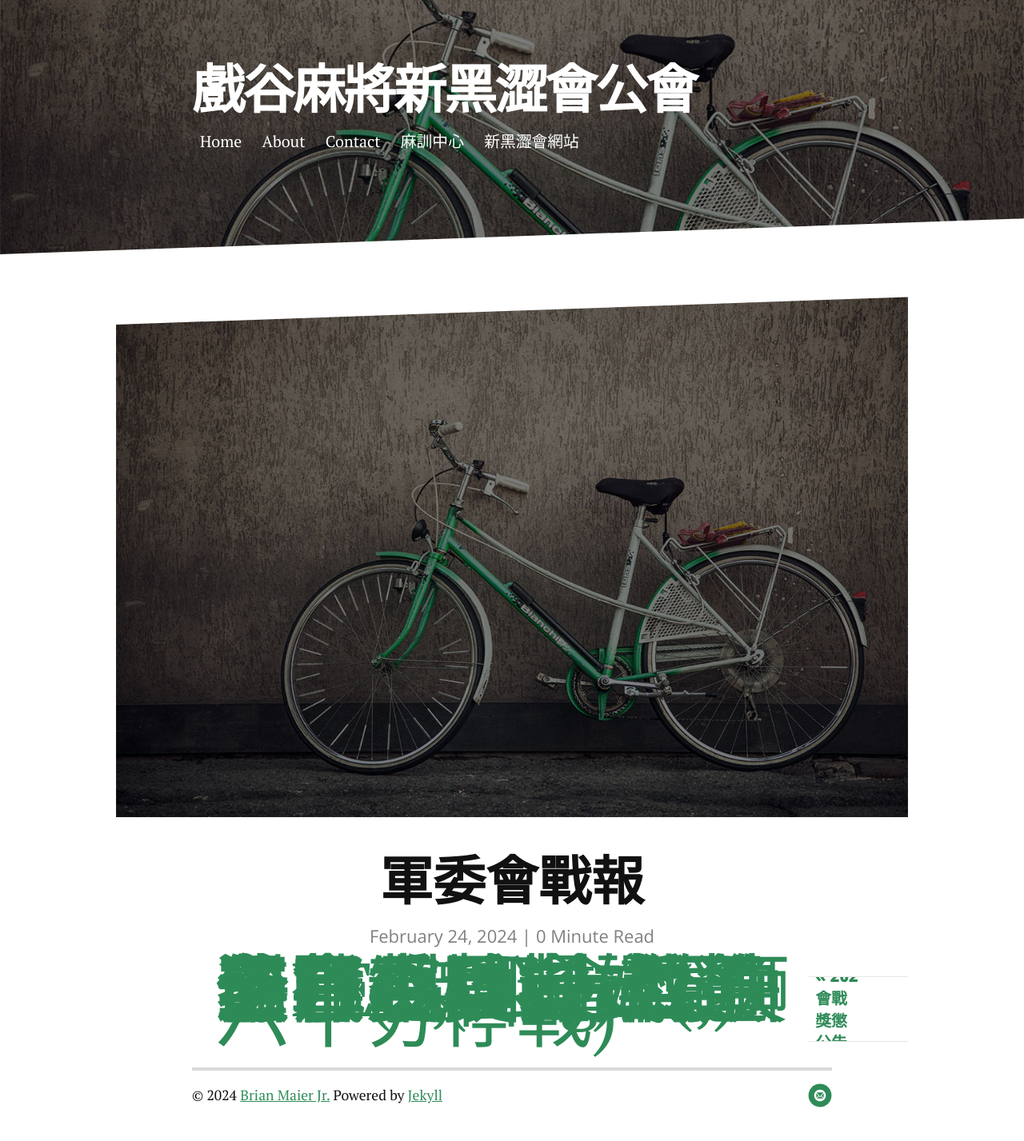
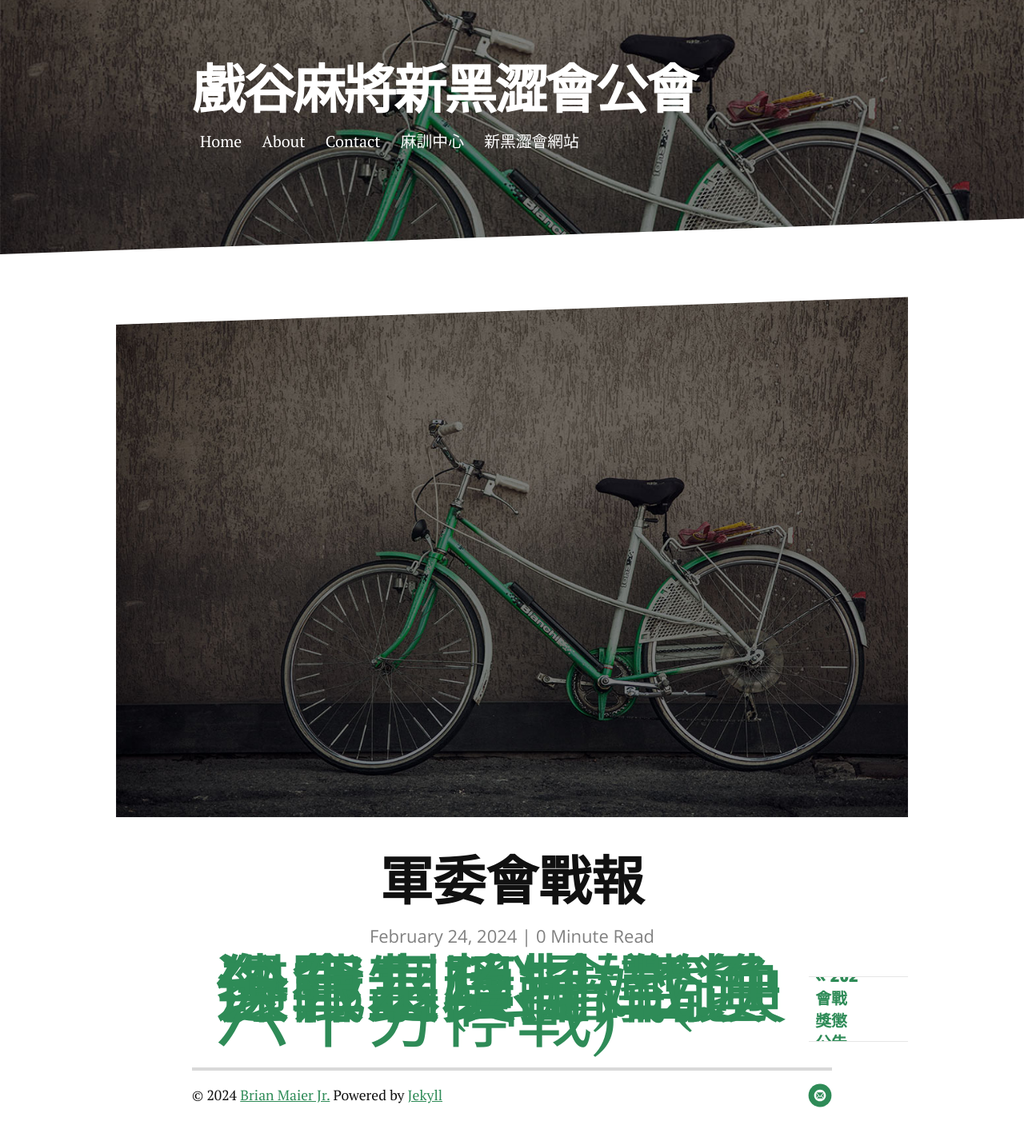
Before and after one commit to jetbomb2012/beloved, a Jekyll site: the page built from _posts/2014-12-14-featured-image.markdown, in a window 1280 px wide. Shown: the whole page at 80% size. Built offline with Jekyll 4.4.1, drawn with Linux system fonts in a browser that asks for light colours; nearby versions of some CDN libraries.

Commit message:
Update 2014-12-14-featured-image.markdown

```diff
--- a/_posts/2014-12-14-featured-image.markdown
+++ b/_posts/2014-12-14-featured-image.markdown
@@ -5,4 +5,4 @@ date:   2024-02-24
 image: touring.jpg
 ---
 
-<p class="intro"><span class="dropcap">軍事委員會成員名單(傑邦上兵,獅爺LEO,Lingoce)決行事項 一.否決傑邦上兵提議(通過會長獎者始能參戰之限制)二.負分限制(公會戰負六十分停戰)</span></p>
+<p class="intro"><span class="dropcap">決行事項 一.否決傑邦上兵提議(通過會長獎者始能參戰之限制)二.負分限制(公會戰負六十分停戰)</span></p>
```
